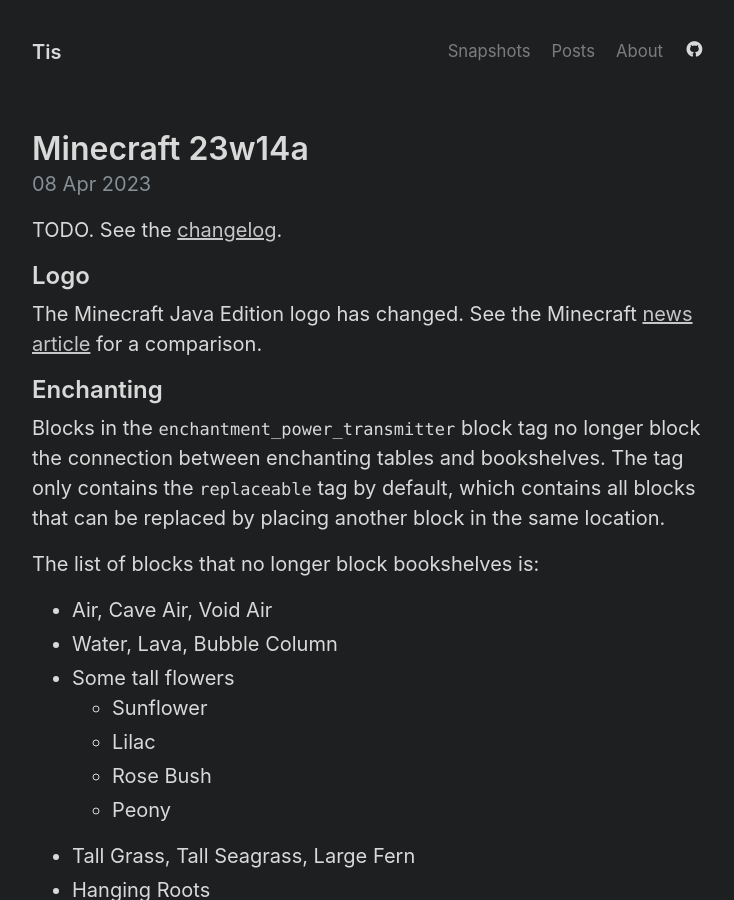
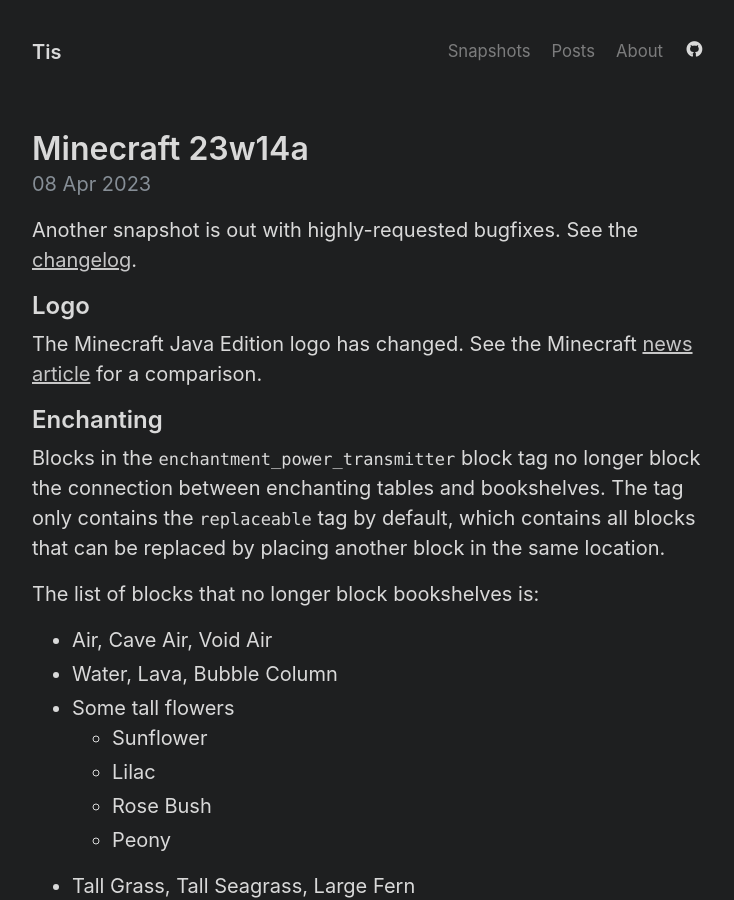
Before and after one commit to Tisawesomeness/tisawesomeness.github.io, a Jekyll site: the page built from snapshots/_posts/2023-04-08-23w14a.md, in a window 1280 px wide and 900 px high. Shown: the whole window, without its empty margins (272-1006 px from the left). Built offline with Jekyll 4.4.1, drawn with Linux system fonts in a browser that asks for light colours; comment, search, counter and statistics services are not loaded; some of the changed text lies outside the part shown.

Commit message:
fix lingering tood

```diff
--- a/snapshots/_posts/2023-04-08-23w14a.md
+++ b/snapshots/_posts/2023-04-08-23w14a.md
@@ -4,7 +4,7 @@
 date: 2023-04-08 16:59:04 -0500
 ---
 
-TODO. See the [changelog](https://www.minecraft.net/en-us/article/minecraft-snapshot-23w134a).
+Another snapshot is out with highly-requested bugfixes. See the [changelog](https://www.minecraft.net/en-us/article/minecraft-snapshot-23w14a).
 
 ## Logo
 
@@ -61,3 +61,9 @@
 Cactus and sugar cane can now grow on blocks added to the `#sand` block tag.
 
 `/spreadplayers` no longer teleports players onto blocks added to the `#fire` block tag.
+
+## Edits
+
+### April 23 2023
+
+- Fixed post not having a snapshot description.
```
